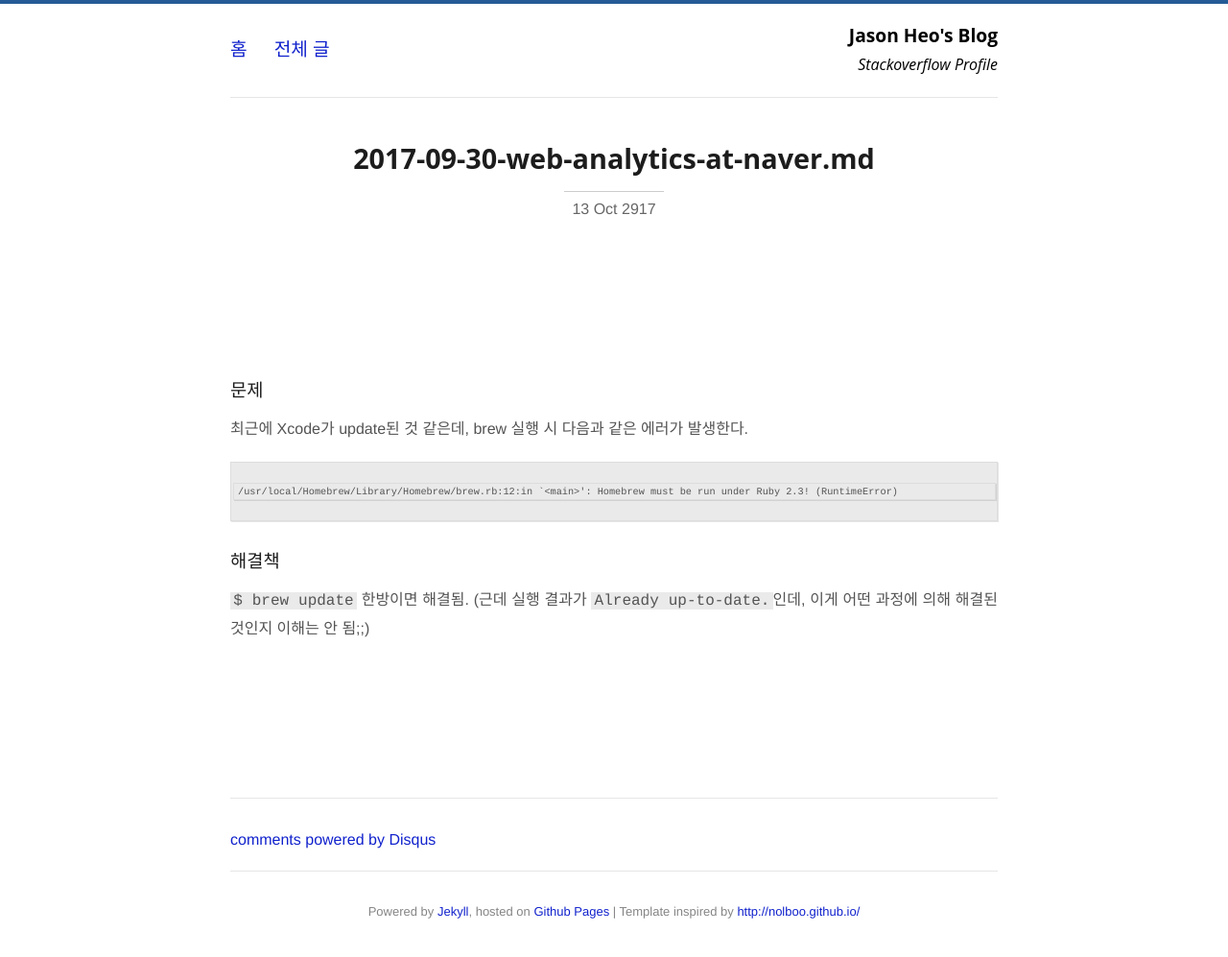
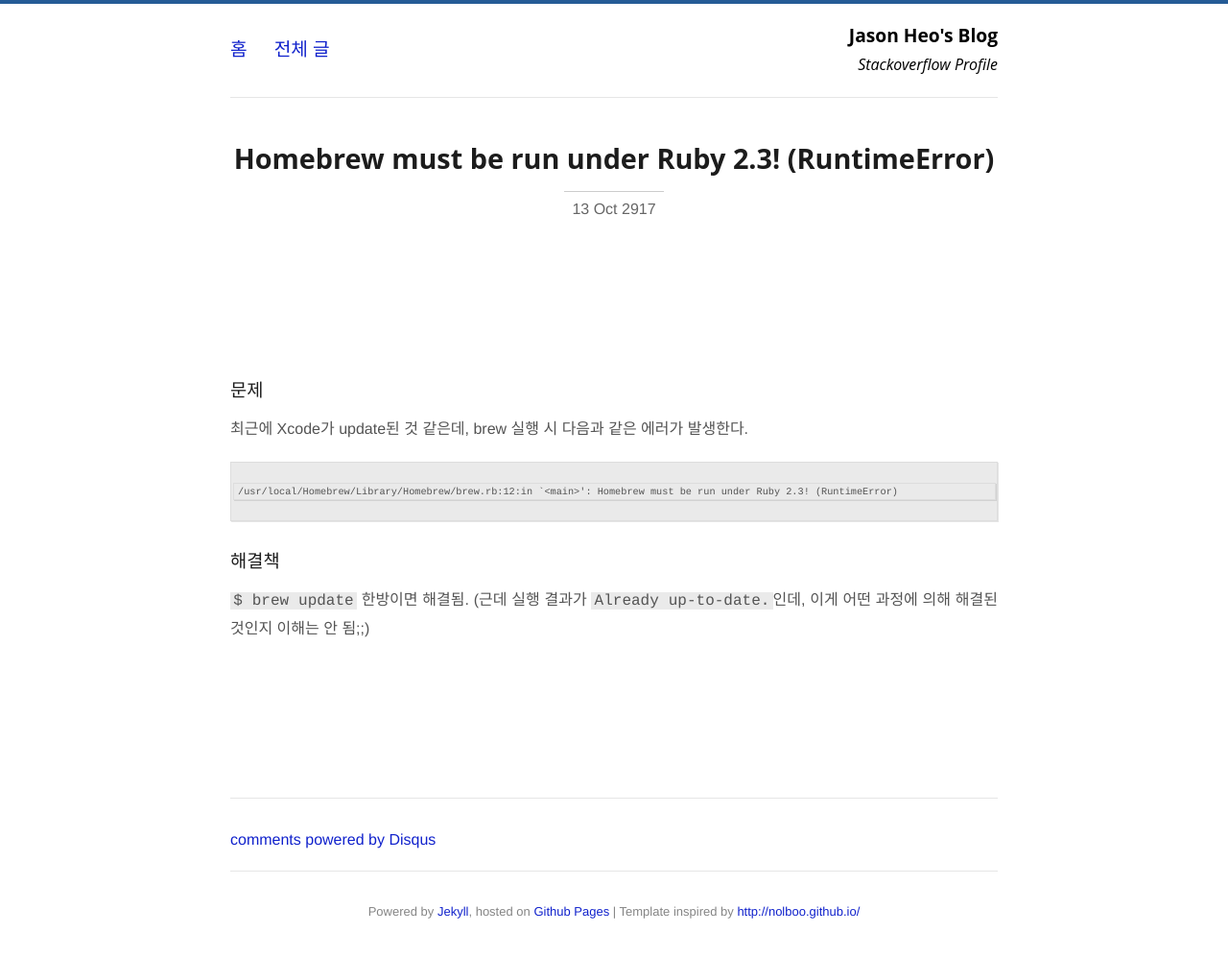
Before and after one commit to jason-heo/jason-heo.github.io, a Jekyll site: the page built from _posts/2917-10-13-mac-brew-ruby-23.md, in a window 1280 px wide. Shown: the whole page at 96% size. Built offline with Jekyll 4.4.1, drawn with Linux system fonts in a browser that asks for light colours; comment, search, counter and statistics services are not loaded.

Commit message:
title updated

```diff
--- a/_posts/2917-10-13-mac-brew-ruby-23.md
+++ b/_posts/2917-10-13-mac-brew-ruby-23.md
@@ -1,6 +1,6 @@
 ---
 layout: post
-title: "2017-09-30-web-analytics-at-naver.md"
+title: "Homebrew must be run under Ruby 2.3! (RuntimeError)"
 categories: "programming"
 ---
 
```
